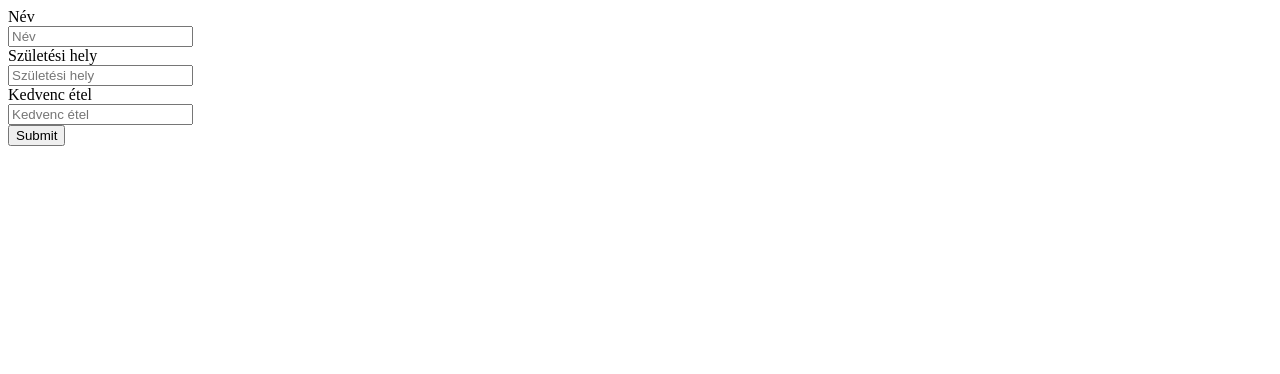
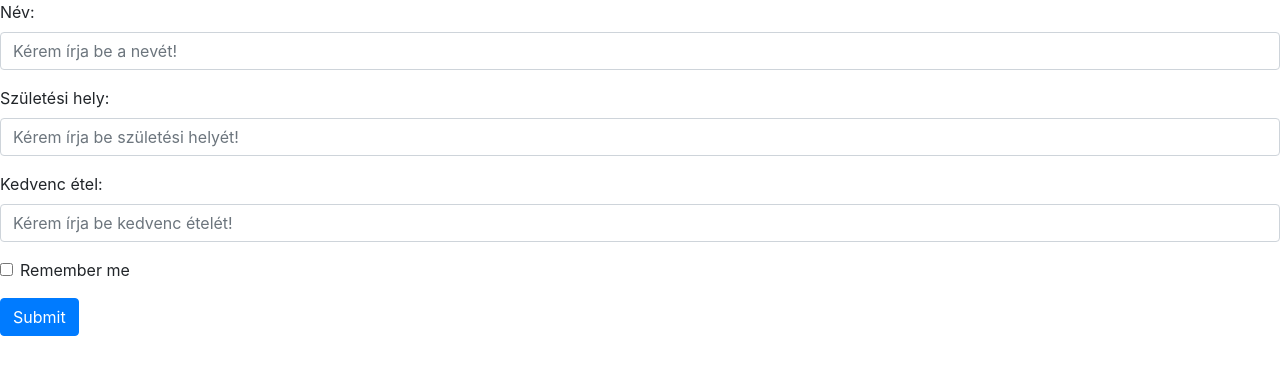
Before and after one commit to BarthaLaszloNorbert/teszt, a plain HTML site: page index.html in a window 1280 px wide. Drawn offline with nearby package versions, Linux system fonts and the light colour scheme.

Commit message:
form csere

```diff
--- a/index.html
+++ b/index.html
@@ -5,26 +5,32 @@
     <meta charset="UTF-8">
     <meta http-equiv="X-UA-Compatible" content="IE=edge">
     <meta name="viewport" content="width=device-width, initial-scale=1.0">
+    <link rel="stylesheet" href="https://cdn.jsdelivr.net/npm/bootstrap@4.3.1/dist/css/bootstrap.min.css"
     <link rel="stylesheet" href="style.css">
 
     <title>Macska</title>
 </head>
 
 <body>
-    <form action="">
-        <div>
-            <label for="text" class="mr-sm-2">Név</label><br>
-            <input type="text" placeholder="Név" id="name">
+    <form action="/action_page.php">
+        <div class="form-group">
+          <label for="name">Név:</label>
+          <input type="text" class="form-control" placeholder="Kérem írja be a nevét!" id="name">
         </div>
-        <div>
-            <label for="text">Születési hely</label><br>
-            <input type="text" placeholder="Születési hely" id="placeOfBirth">
+        <div class="form-group">
+            <label for="placeOfBirth">Születési hely:</label>
+            <input type="text" class="form-control" placeholder="Kérem írja be születési helyét!" id="placeOfBirth">
+          </div>
+        <div class="form-group">
+          <label for="favoriteFood">Kedvenc étel:</label>
+          <input type="text" class="form-control" placeholder="Kérem írja be kedvenc ételét!" id="favoriteFood">
         </div>
-        <div>
-            <label for="text">Kedvenc étel</label><br>
-            <input type="text" placeholder="Kedvenc étel" id="favoriteFood">
+        <div class="form-group form-check">
+          <label class="form-check-label">
+            <input class="form-check-input" type="checkbox"> Remember me
+          </label>
         </div>
-        <button type="submit">Submit</button>
-    </form>
+        <button type="submit" class="btn btn-primary">Submit</button>
+      </form>
 </body>
 </html>
--- a/style.css
+++ b/style.css
@@ -0,0 +1,3 @@
+body{
+    text-align: center;
+}
```
